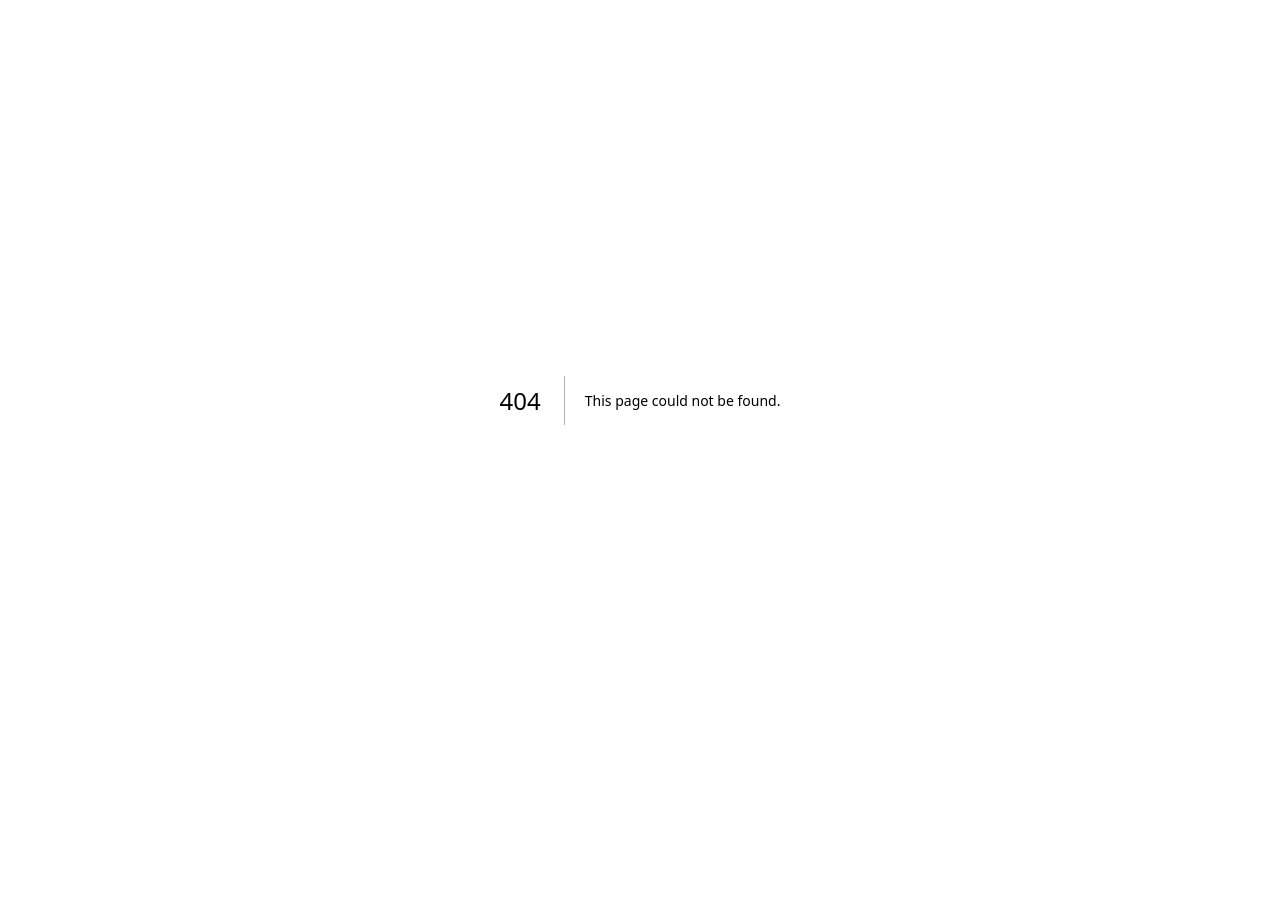
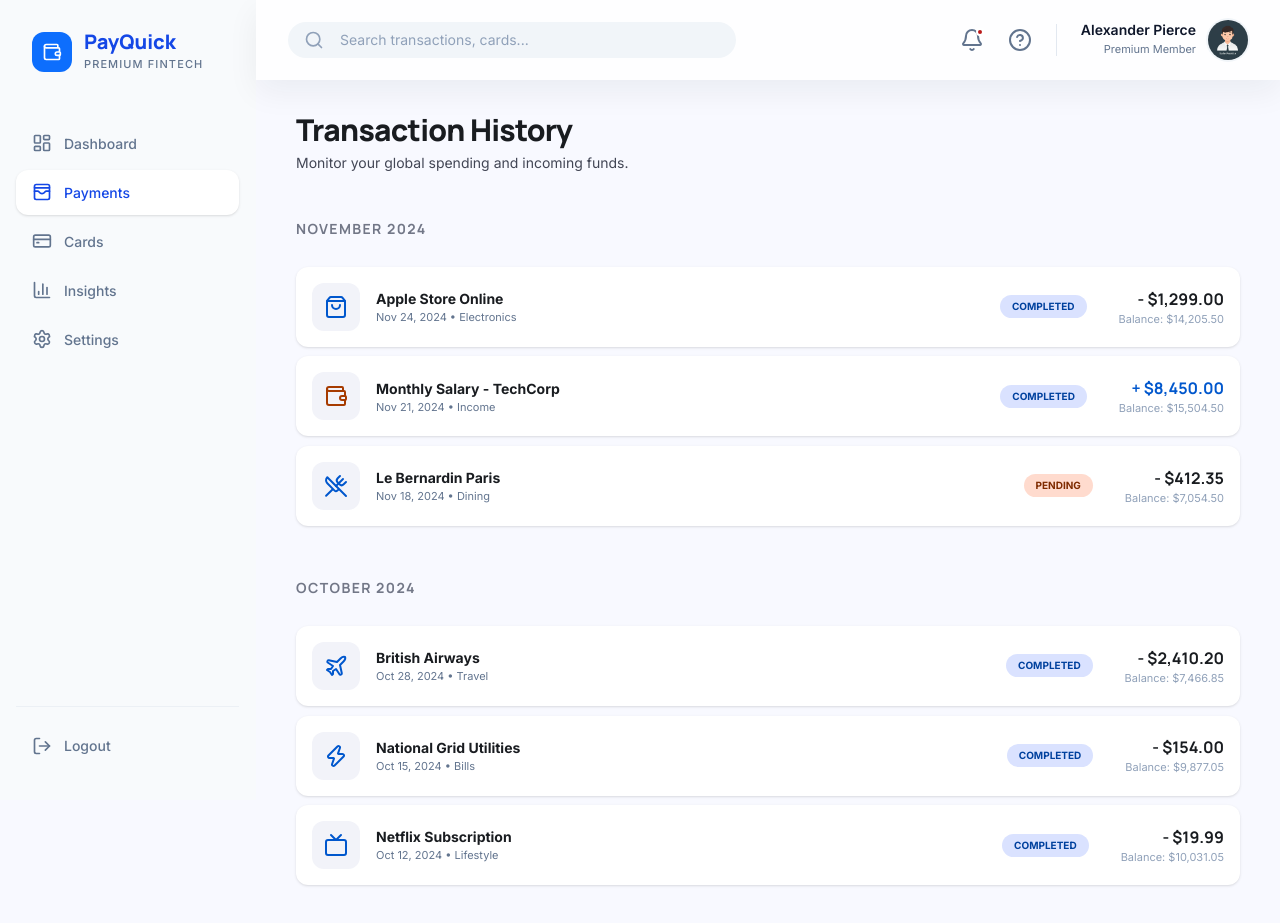
Before and after one commit to angeloh88/littlepay-fe-challenge, a Next.js app in the folder payquick-frontend/: page /transactions in a window 1280 px wide. Before the commit this address had no page. Shown: the top 923 px of the page. Before the commit the page ends 800 px from the top, so only its background shows below. Built offline with nearby package versions, Linux system fonts and the light colour scheme.

Commit message:
Create static transaction page

```diff
--- /dev/null
+++ b/payquick-frontend/src/app/(app)/transactions/page.tsx
@@ -0,0 +1,12 @@
+import type { Metadata } from "next";
+
+import { TransactionsHome } from "@/features/transactions/components/transactions-home";
+
+export const metadata: Metadata = {
+  title: "PayQuick | Transaction History",
+  description: "Monitor your global spending and incoming funds.",
+};
+
+export default function TransactionsPage() {
+  return <TransactionsHome />;
+}
--- /dev/null
+++ b/payquick-frontend/src/features/dashboard/components/app-shell.tsx
@@ -0,0 +1,19 @@
+import type { ReactNode } from "react";
+
+import { DashboardSidebar } from "./dashboard-sidebar";
+import { DashboardTopBar } from "./dashboard-top-bar";
+
+/**
+ * Shared chrome for authenticated app routes — one sidebar + top bar for the same user.
+ */
+export function AppShell({ children }: Readonly<{ children: ReactNode }>) {
+  return (
+    <div className="min-h-screen bg-surface font-body text-on-surface antialiased">
+      <DashboardSidebar />
+      <main className="ml-64 min-h-screen">
+        <DashboardTopBar />
+        {children}
+      </main>
+    </div>
+  );
+}
--- a/payquick-frontend/src/features/dashboard/components/dashboard-content.tsx
+++ b/payquick-frontend/src/features/dashboard/components/dashboard-content.tsx
@@ -147,7 +147,7 @@ export function DashboardContent() {
                 className="h-auto gap-1 p-0 text-sm font-bold text-primary hover:gap-2"
                 asChild
               >
-                <Link href="#">
+                <Link href="/transactions">
                   View All
                   <ArrowRight className="size-[18px]" strokeWidth={2} />
                 </Link>
--- a/payquick-frontend/src/features/dashboard/components/dashboard-home.tsx
+++ b/payquick-frontend/src/features/dashboard/components/dashboard-home.tsx
@@ -1,16 +1,11 @@
+import { AppShell } from "./app-shell";
 import { DashboardContent } from "./dashboard-content";
-import { DashboardSidebar } from "./dashboard-sidebar";
-import { DashboardTopBar } from "./dashboard-top-bar";
 
 /** Post-login dashboard — layout from `design/dashboard-code.html`. */
 export function DashboardHome() {
   return (
-    <div className="min-h-screen bg-surface font-body text-on-surface antialiased">
-      <DashboardSidebar />
-      <main className="ml-64 min-h-screen">
-        <DashboardTopBar />
-        <DashboardContent />
-      </main>
-    </div>
+    <AppShell>
+      <DashboardContent />
+    </AppShell>
   );
 }
--- a/payquick-frontend/src/features/dashboard/components/dashboard-sidebar.tsx
+++ b/payquick-frontend/src/features/dashboard/components/dashboard-sidebar.tsx
@@ -1,3 +1,5 @@
+"use client";
+
 import {
   BarChart3,
   CreditCard,
@@ -8,6 +10,7 @@ import {
   WalletCards,
 } from "lucide-react";
 import Link from "next/link";
+import { usePathname } from "next/navigation";
 
 import { cn } from "@/lib/utils";
 
@@ -15,16 +18,22 @@ const nav: {
   href: string;
   label: string;
   icon: typeof LayoutDashboard;
-  active?: boolean;
 }[] = [
-  { href: "/dashboard", label: "Dashboard", icon: LayoutDashboard, active: true },
-  { href: "#", label: "Payments", icon: WalletCards },
+  { href: "/dashboard", label: "Dashboard", icon: LayoutDashboard },
+  { href: "/transactions", label: "Payments", icon: WalletCards },
   { href: "#", label: "Cards", icon: CreditCard },
   { href: "#", label: "Insights", icon: BarChart3 },
   { href: "#", label: "Settings", icon: Settings },
 ];
 
 export function DashboardSidebar() {
+  const pathname = usePathname();
+
+  function isActive(href: string) {
+    if (href === "#") return false;
+    return pathname === href;
+  }
+
   return (
     <aside className="fixed left-0 top-0 z-40 flex h-full w-64 flex-col gap-2 border-r border-transparent bg-slate-50 px-4 py-8 font-body text-[0.875rem] font-medium dark:bg-slate-950">
       <div className="mb-10 flex items-center gap-3 px-4">
@@ -43,13 +52,14 @@ export function DashboardSidebar() {
       <nav className="flex-1 space-y-1">
         {nav.map((item) => {
           const Icon = item.icon;
+          const active = isActive(item.href);
           return (
             <Link
               key={item.label}
               href={item.href}
               className={cn(
                 "flex items-center gap-3 rounded-xl px-4 py-3 transition-all duration-200",
-                item.active
+                active
                   ? "bg-white text-blue-700 shadow-sm dark:bg-slate-900 dark:text-blue-400"
                   : "text-slate-500 hover:translate-x-1 hover:text-slate-900 dark:hover:text-slate-100",
               )}
--- a/payquick-frontend/src/features/dashboard/components/dashboard-top-bar.tsx
+++ b/payquick-frontend/src/features/dashboard/components/dashboard-top-bar.tsx
@@ -1,9 +1,22 @@
 import { Bell, HelpCircle, Search } from "lucide-react";
 import Image from "next/image";
 
-const AVATAR = "/images/dashboard-avatar.png";
+const DEFAULT_AVATAR = "/images/dashboard-avatar.png";
 
-export function DashboardTopBar() {
+export type DashboardTopBarProps = {
+  userName?: string;
+  userSubtitle?: string;
+  avatarSrc?: string;
+  avatarAlt?: string;
+};
+
+export function DashboardTopBar({
+  userName = "Alexander Pierce",
+  userSubtitle = "Premium Member",
+  avatarSrc = DEFAULT_AVATAR,
+  avatarAlt,
+}: DashboardTopBarProps) {
+  const alt = avatarAlt ?? userName;
   return (
     <header className="fixed left-64 right-0 top-0 z-50 flex h-20 items-center justify-between bg-white/80 px-8 shadow-[0px_12px_32px_rgba(25,28,32,0.06)] backdrop-blur-xl dark:bg-slate-950/80">
       <div className="flex w-full max-w-md items-center gap-4 rounded-full bg-slate-100 px-4 py-2 dark:bg-slate-800/80">
@@ -35,13 +48,13 @@ export function DashboardTopBar() {
         <div className="flex items-center gap-3">
           <div className="text-right">
             <p className="text-sm font-semibold leading-none text-slate-900 dark:text-slate-100">
-              Alexander Pierce
+              {userName}
             </p>
-            <p className="mt-1 text-[0.6875rem] text-slate-500">Premium Member</p>
+            <p className="mt-1 text-[0.6875rem] text-slate-500">{userSubtitle}</p>
           </div>
           <Image
-            src={AVATAR}
-            alt="Alexander Pierce"
+            src={avatarSrc}
+            alt={alt}
             width={40}
             height={40}
             className="size-10 rounded-full object-cover ring-2 ring-slate-100 dark:ring-slate-700"
--- /dev/null
+++ b/payquick-frontend/src/features/transactions/components/transactions-content.tsx
@@ -0,0 +1,229 @@
+import type { LucideIcon } from "lucide-react";
+import {
+  Plane,
+  ShoppingBag,
+  Tv,
+  UtensilsCrossed,
+  Wallet,
+  Zap,
+} from "lucide-react";
+import Link from "next/link";
+
+import { Button } from "@/components/ui/button";
+
+type TxRow = {
+  icon: LucideIcon;
+  iconClass: string;
+  title: string;
+  meta: string;
+  status: "Completed" | "Pending";
+  statusStyle: "primary" | "tertiary";
+  amount: string;
+  amountClass: string;
+  balance: string;
+};
+
+const november: TxRow[] = [
+  {
+    icon: ShoppingBag,
+    iconClass: "text-primary",
+    title: "Apple Store Online",
+    meta: "Nov 24, 2024 • Electronics",
+    status: "Completed",
+    statusStyle: "primary",
+    amount: "- $1,299.00",
+    amountClass: "text-on-surface",
+    balance: "Balance: $14,205.50",
+  },
+  {
+    icon: Wallet,
+    iconClass: "text-tertiary",
+    title: "Monthly Salary - TechCorp",
+    meta: "Nov 21, 2024 • Income",
+    status: "Completed",
+    statusStyle: "primary",
+    amount: "+ $8,450.00",
+    amountClass: "text-primary",
+    balance: "Balance: $15,504.50",
+  },
+  {
+    icon: UtensilsCrossed,
+    iconClass: "text-primary",
+    title: "Le Bernardin Paris",
+    meta: "Nov 18, 2024 • Dining",
+    status: "Pending",
+    statusStyle: "tertiary",
+    amount: "- $412.35",
+    amountClass: "text-on-surface",
+    balance: "Balance: $7,054.50",
+  },
+];
+
+const october: TxRow[] = [
+  {
+    icon: Plane,
+    iconClass: "text-primary",
+    title: "British Airways",
+    meta: "Oct 28, 2024 • Travel",
+    status: "Completed",
+    statusStyle: "primary",
+    amount: "- $2,410.20",
+    amountClass: "text-on-surface",
+    balance: "Balance: $7,466.85",
+  },
+  {
+    icon: Zap,
+    iconClass: "text-primary",
+    title: "National Grid Utilities",
+    meta: "Oct 15, 2024 • Bills",
+    status: "Completed",
+    statusStyle: "primary",
+    amount: "- $154.00",
+    amountClass: "text-on-surface",
+    balance: "Balance: $9,877.05",
+  },
+  {
+    icon: Tv,
+    iconClass: "text-primary",
+    title: "Netflix Subscription",
+    meta: "Oct 12, 2024 • Lifestyle",
+    status: "Completed",
+    statusStyle: "primary",
+    amount: "- $19.99",
+    amountClass: "text-on-surface",
+    balance: "Balance: $10,031.05",
+  },
+];
+
+function StatusBadge({
+  label,
+  variant,
+}: {
+  label: string;
+  variant: "primary" | "tertiary";
+}) {
+  if (variant === "tertiary") {
+    return (
+      <span className="rounded-full bg-tertiary-fixed px-3 py-1 font-label text-[0.625rem] font-bold uppercase text-on-tertiary-fixed-variant">
+        {label}
+      </span>
+    );
+  }
+  return (
+    <span className="rounded-full bg-primary-fixed px-3 py-1 font-label text-[0.625rem] font-bold uppercase text-on-primary-fixed-variant">
+      {label}
+    </span>
+  );
+}
+
+function TransactionRow({ row }: { row: TxRow }) {
+  const Icon = row.icon;
+  return (
+    <div className="group flex items-center justify-between rounded-2xl bg-surface-container-lowest p-4 shadow-sm transition-all hover:bg-white dark:hover:bg-slate-800">
+      <div className="flex items-center gap-4">
+        <div
+          className={`flex h-12 w-12 items-center justify-center rounded-xl bg-surface-container-low ${row.iconClass}`}
+        >
+          <Icon className="size-6" strokeWidth={2} aria-hidden />
+        </div>
+        <div>
+          <h3 className="font-body text-[0.875rem] font-bold text-on-surface">
+            {row.title}
+          </h3>
+          <p className="font-label text-[0.6875rem] text-slate-500">{row.meta}</p>
+        </div>
+      </div>
+      <div className="flex items-center gap-4 sm:gap-8">
+        <StatusBadge
+          label={row.status}
+          variant={row.statusStyle === "primary" ? "primary" : "tertiary"}
+        />
+        <div className="text-right">
+          <p
+            className={`font-headline text-[1rem] font-bold ${row.amountClass}`}
+          >
+            {row.amount}
+          </p>
+          <p className="font-label text-[0.6875rem] text-slate-400">
+            {row.balance}
+          </p>
+        </div>
+      </div>
+    </div>
+  );
+}
+
+export function TransactionsContent() {
+  return (
+    <>
+      <div className="max-w-5xl px-10 pb-20 pt-28">
+        <div className="mb-8">
+          <h1 className="font-headline text-3xl font-extrabold tracking-tight text-on-surface">
+            Transaction History
+          </h1>
+          <p className="mt-1 font-body text-sm leading-relaxed text-on-surface-variant">
+            Monitor your global spending and incoming funds.
+          </p>
+        </div>
+
+        <section className="mb-10">
+          <div className="py-3">
+            <h2 className="font-headline text-sm font-bold uppercase tracking-widest text-outline">
+              November 2024
+            </h2>
+          </div>
+          <div className="mt-4 flex flex-col gap-[0.6rem]">
+            {november.map((row) => (
+              <TransactionRow key={row.title} row={row} />
+            ))}
+          </div>
+        </section>
+
+        <section className="mb-10">
+          <div className="py-3">
+            <h2 className="font-headline text-sm font-bold uppercase tracking-widest text-outline">
+              October 2024
+            </h2>
+          </div>
+          <div className="mt-4 flex flex-col gap-[0.6rem]">
+            {october.map((row) => (
+              <TransactionRow key={row.title} row={row} />
+            ))}
+          </div>
+        </section>
+
+        <Button
+          type="button"
+          variant="outline"
+          className="w-full rounded-2xl border-2 border-dashed border-slate-200 py-4 font-body text-sm font-bold text-slate-400 hover:border-primary hover:text-primary dark:border-slate-600"
+        >
+          Load more history
+        </Button>
+      </div>
+
+      <footer className="mt-20 flex flex-col items-start justify-between gap-4 border-t border-slate-100 px-10 py-10 text-[0.6875rem] font-medium text-slate-400 sm:flex-row sm:items-center dark:border-slate-800">
+        <div>
+          © {new Date().getFullYear()} PayQuick Premium Fintech Services. All rights
+          reserved.
+        </div>
+        <div className="flex flex-wrap items-center gap-4">
+          <div className="flex items-center gap-1.5 rounded-full border border-green-100 bg-green-50 px-3 py-1 text-green-600 dark:border-green-900/50 dark:bg-green-950/40 dark:text-green-400">
+            <span className="size-1.5 animate-pulse rounded-full bg-green-500" />
+            System Operational
+          </div>
+          <div className="flex items-center gap-4">
+            <Link href="#" className="transition-colors hover:text-primary">
+              Security
+            </Link>
+            <Link href="#" className="transition-colors hover:text-primary">
+              Privacy
+            </Link>
+            <Link href="#" className="transition-colors hover:text-primary">
+              Terms
+            </Link>
+          </div>
+        </div>
+      </footer>
+    </>
+  );
+}
--- /dev/null
+++ b/payquick-frontend/src/features/transactions/components/transactions-home.tsx
@@ -0,0 +1,12 @@
+import { AppShell } from "@/features/dashboard/components/app-shell";
+
+import { TransactionsContent } from "./transactions-content";
+
+/** Full transaction history — from `design/transactions-code.html`. */
+export function TransactionsHome() {
+  return (
+    <AppShell>
+      <TransactionsContent />
+    </AppShell>
+  );
+}
```
Also changed, not shown: payquick-frontend/public/images/transactions-avatar.png (added).
